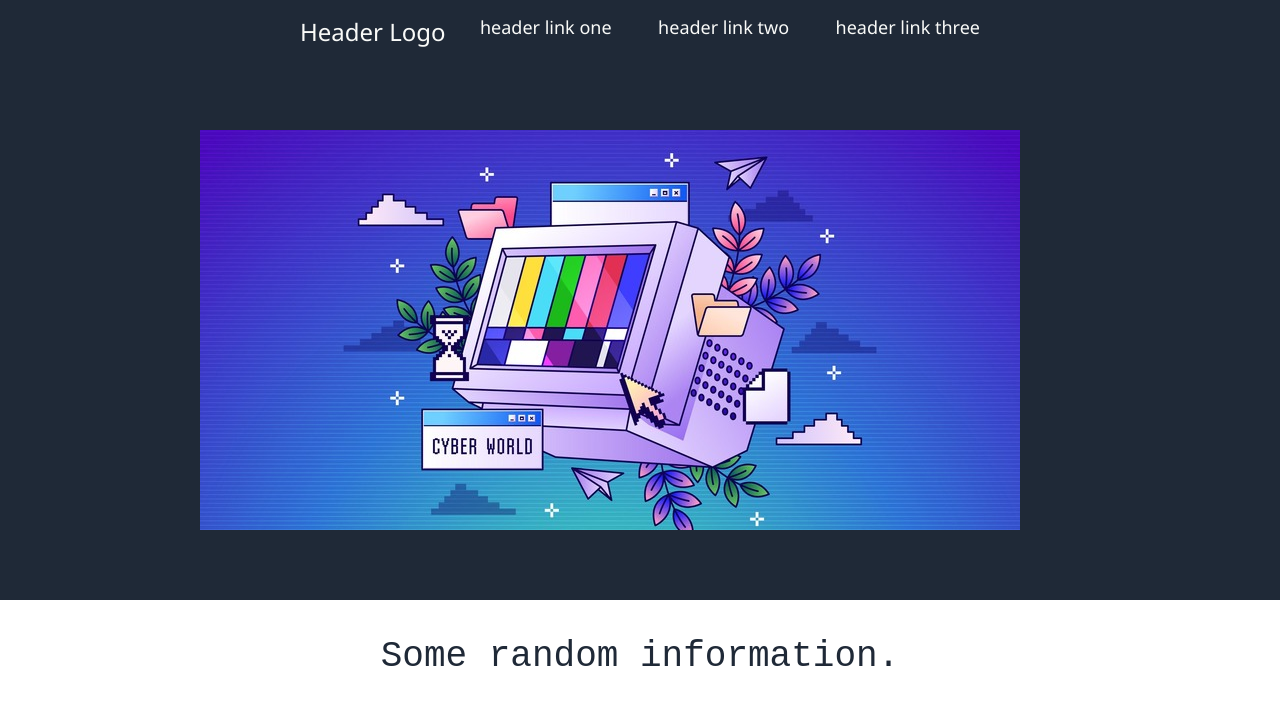
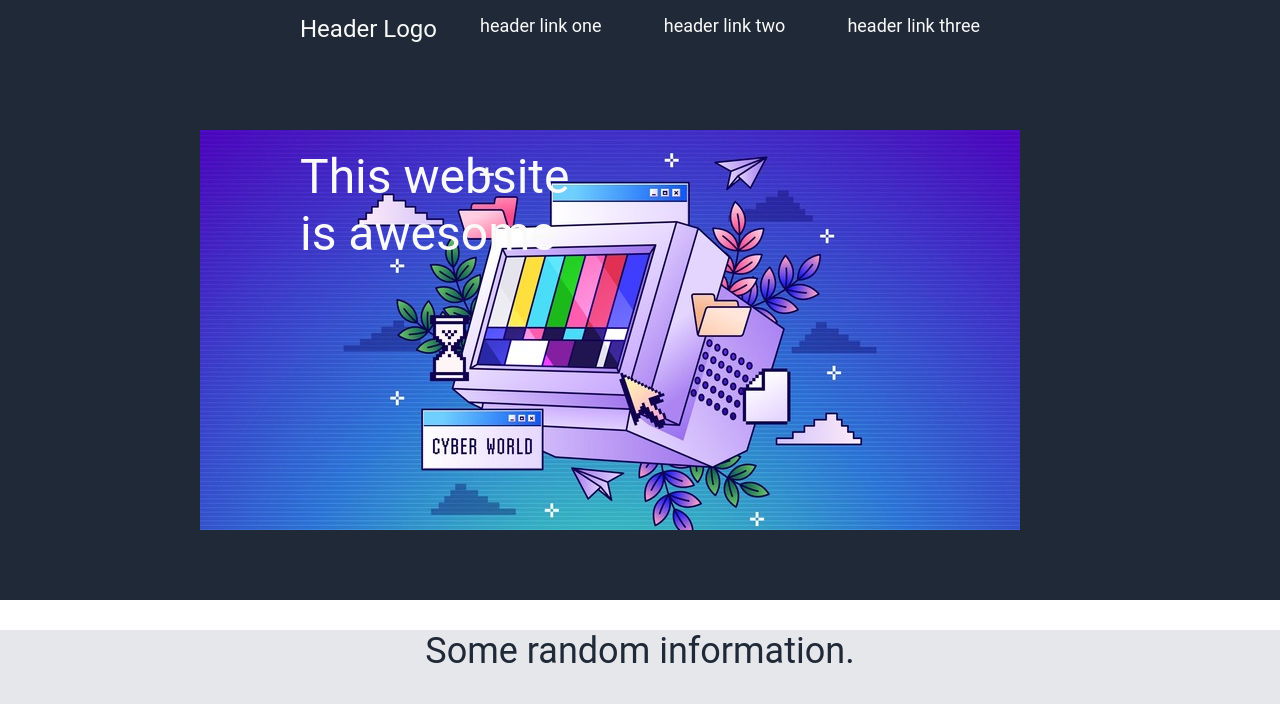
Before and after one commit to S-Guettner-Dev/The-Odin-Project-Landing-Page, a plain HTML site: page index.html in a window 1280 px wide. Drawn offline with Linux system fonts and the light colour scheme.

Commit message:
changed position to absolute.font changed

```diff
--- a/style.css
+++ b/style.css
@@ -5,6 +5,7 @@ body{
 .heroSection{
     background-color: #1F2937;
     height: 600px;
+    margin-bottom: 0px;
 }
 
 
@@ -16,7 +17,7 @@ body{
     top:15px;
     font-size: 18px;
     color:#F9FAF8;
-    font-family:'Segoe UI', Tahoma, Geneva, Verdana, sans-serif;
+    font-family:'Roboto', sans-serif;
     width: 500px;
     justify-content: space-between;
 
@@ -55,10 +56,10 @@ body{
 .headerLogo{
 
     color: #F9FAF8;
-    position:fixed;
+    position:absolute;
     left:300px;
     font-size: 24px;
-    font-family:'Segoe UI', Tahoma, Geneva, Verdana, sans-serif;
+    font-family:'Roboto', sans-serif;
     top:15px;
 
 }
@@ -71,9 +72,10 @@ body{
     top:100px;
     left:300px;
     font-size: 48px;
-    font-family: fantasy,calibri;
+    font-family:'Roboto', sans-serif;
     width:300px;
     height: 200px;
+    z-index: 5;
 
 }
 
@@ -84,7 +86,8 @@ body{
     left:300px;
     width:460px;
     font-size:18px;
-    font-family:'Segoe UI', Tahoma, Geneva, Verdana, sans-serif;
+    font-family:
+    z-index: 5;
 
 
 }
@@ -93,7 +96,7 @@ body{
     background-color: black;
     width: 820px;
     height: 400px;
-    position: fixed;
+    position: absolute;
     right: 260px;
     top:130px;
    }
@@ -103,15 +106,31 @@ body{
 #image img{
     height: 100%;
     width: 100%;
+    position: absolute;
+    right:260px;
+    top:130px;
         }
 
 
 .text p{
     color:#1F2937;
     font-size: 36px;
-    font-family:monospace;
+    font-family:'Roboto', sans-serif;
 
 
 
 
 }
+
+
+.informationContainer {
+    background-color: #E5E7EB;
+    margin-top: 0px;
+   height:800px;
+}
+
+.text p {
+    margin-top: 0px;
+    text-align: center;
+    margin-top: 30px;
+}
```
